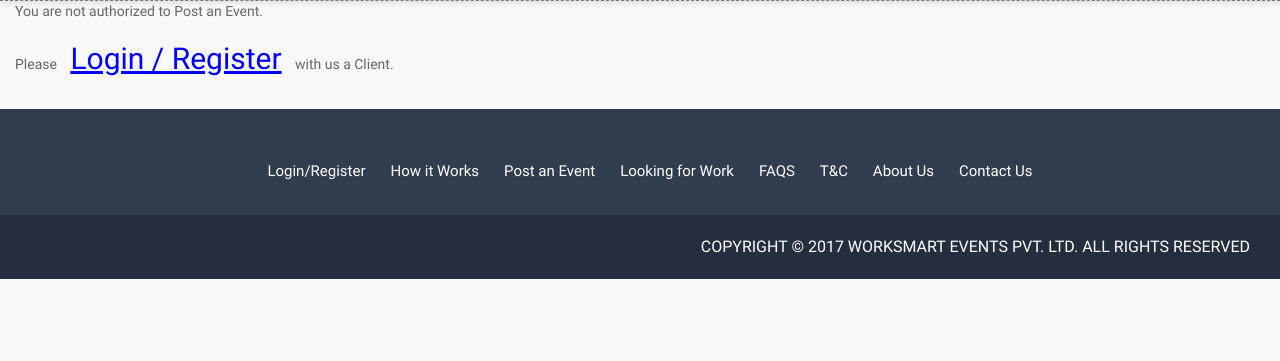
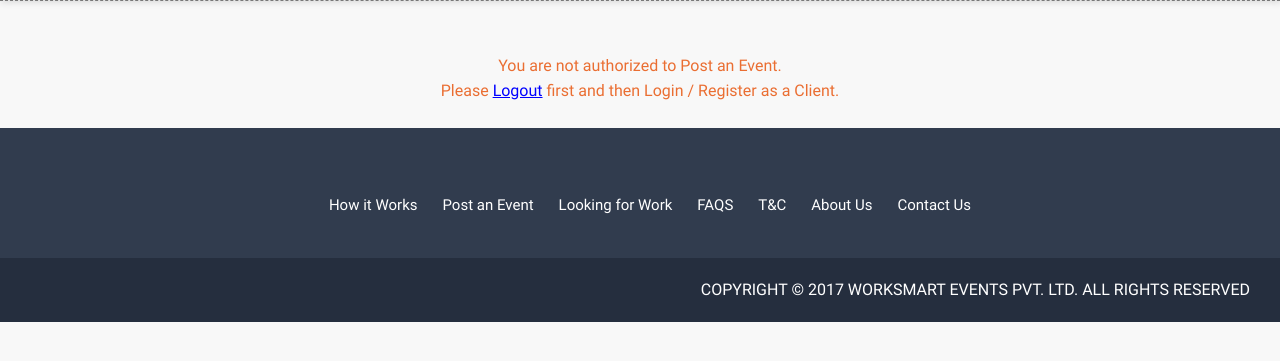
Before and after one commit to vikas-tuteja/wse, a Django app: page /post-events/ in a window 1280 px wide. Shown: the part 46-407 px from the top of the page. Run offline with Django 3.2, Linux system fonts and the light colour scheme; the visitor is signed in with stand-in values (Sample User, id 1); data that the repository does not hold is empty; some libraries are stand-ins or nearby versions.

Commit message:
small bugs

```diff
--- a/static/events/js/events.js
+++ b/static/events/js/events.js
@@ -11,7 +11,7 @@
                 var event_slug = $(this).attr('id').split('~~');
                 var a = Common.ajaxcall("/events/requirements/" + event_slug[2] + "/", 'GET', {'format':'json'})
                 a.done(function(resp){
-                    var res = '<p class="blue mt10px" style="font-weight:200 !important;">Requirement for ' + event_slug[1] + '</p>';
+                    var res = '<p class="blue mt10px" style="font-weight:200 !important;padding-top:20px;">Requirement for ' + event_slug[1] + '</p>';
                     var gender_meta = {'f':'Lady', 'm':'Gentleman', 'fplural': 'Ladies', 'mplural': 'Gents'}
                     $.each(resp.results.results, function (idx, elem) {
                         if(elem.no_of_candidates>1){
--- a/static/shared/css/inputform.css
+++ b/static/shared/css/inputform.css
@@ -1,3 +1,9 @@
+.unauthorized {
+    width: 100%;
+    text-align: center;
+    padding-top: 40px;
+}
+
 .check_event_exists_result {
   padding: 8px;
 }
--- a/templates/events/post_events.html
+++ b/templates/events/post_events.html
@@ -1,8 +1,12 @@
 
-<div class="">
+<div class="unauthorized smallsub">
     {% if not accessibility %}
-        <p class="sub">You are not authorized to Post an Event.</p>
-        <p class="sub">Please <a class="button force-register" data-user_type="client" style="color:blue;" href="#">Login / Register</a> with us a Client.</p>
+        <p>You are not authorized to Post an Event.</p>
+        {% if not user %}
+            <p>Please <a class="force-register" data-user_type="client" style="color:blue;" href="#">Login / Register</a> with us a Client.</p>
+        {% else %}
+            <p>Please <a style="color:blue;" href="/logout/">Logout</a> first and then Login / Register as a Client.</p>
+        {% endif %}
 
     {% else %}
         </div>
--- a/templates/shared/footer.html
+++ b/templates/shared/footer.html
@@ -4,7 +4,9 @@
 <div class="footer_wrapper">
     <div class="subscribe">
             <br><br>
-            <a href="">Login/Register</a>
+            {% if not user %}
+                <a href="#" class="sign-in">Login/Register</a>
+            {% endif %}
             <a href="">How it Works</a>
             <a href="{% url 'post_events' %}">Post an Event</a>
             <a href="{% url 'event_listing' %}">Looking for Work</a>
```
